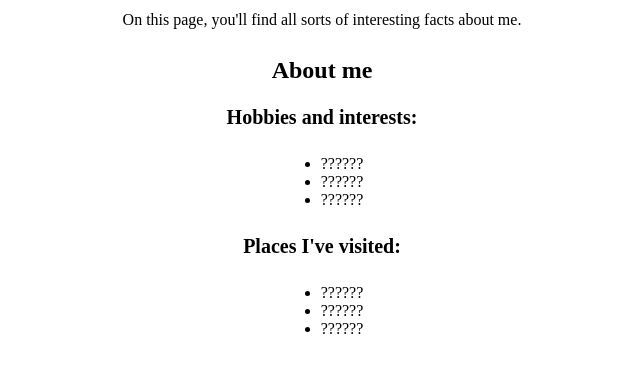
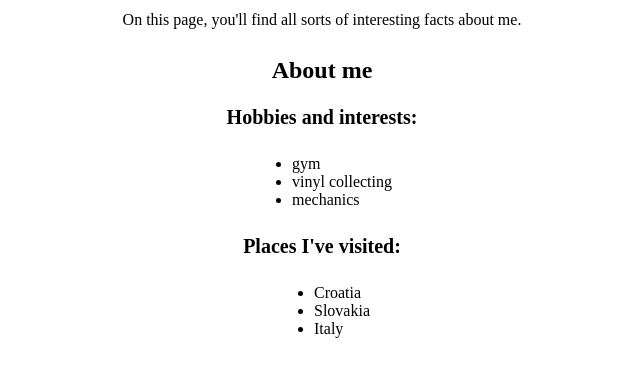
Before and after one commit to woejj/git-fundamentals-lab, a plain HTML site: page index.html in a window 1280 px wide. Shown: the part 82-458 px from the top of the page, without its empty margins (318-958 px from the left). Drawn offline with Linux system fonts and the light colour scheme.

Commit message:
updated hobbies and places visited sections

```diff
--- a/index.html
+++ b/index.html
@@ -15,16 +15,16 @@
 
     <h3>Hobbies and interests:</h3>
     <ul>
-      <li>??????</li>
-      <li>??????</li>
-      <li>??????</li>
+      <li>gym</li>
+      <li>vinyl collecting</li>
+      <li>mechanics</li>
     </ul>
 
     <h3>Places I've visited:</h3>
     <ul>
-      <li>??????</li>
-      <li>??????</li>
-      <li>??????</li>
+      <li>Croatia</li>
+      <li>Slovakia</li>
+      <li>Italy</li>
     </ul>
   </body>
 </html>
```
